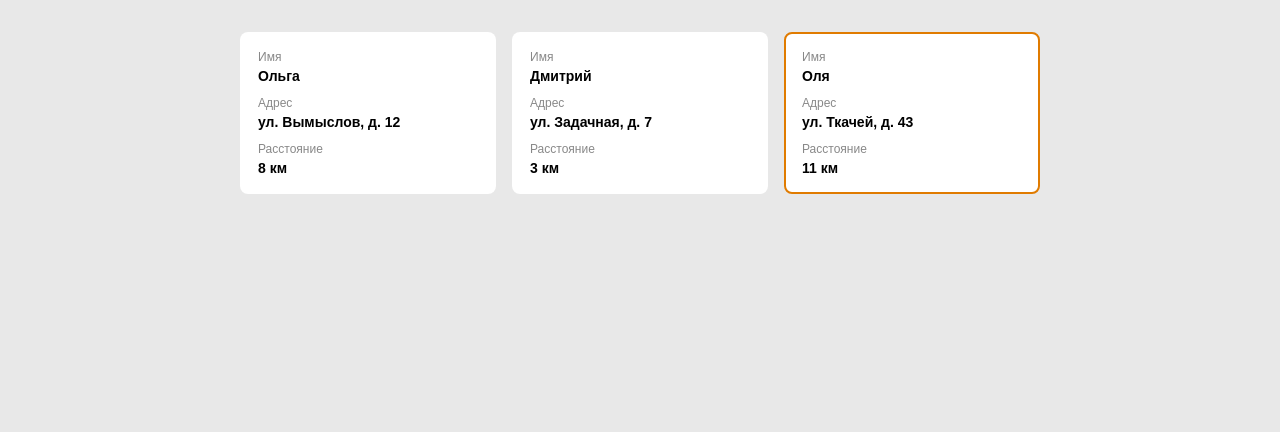
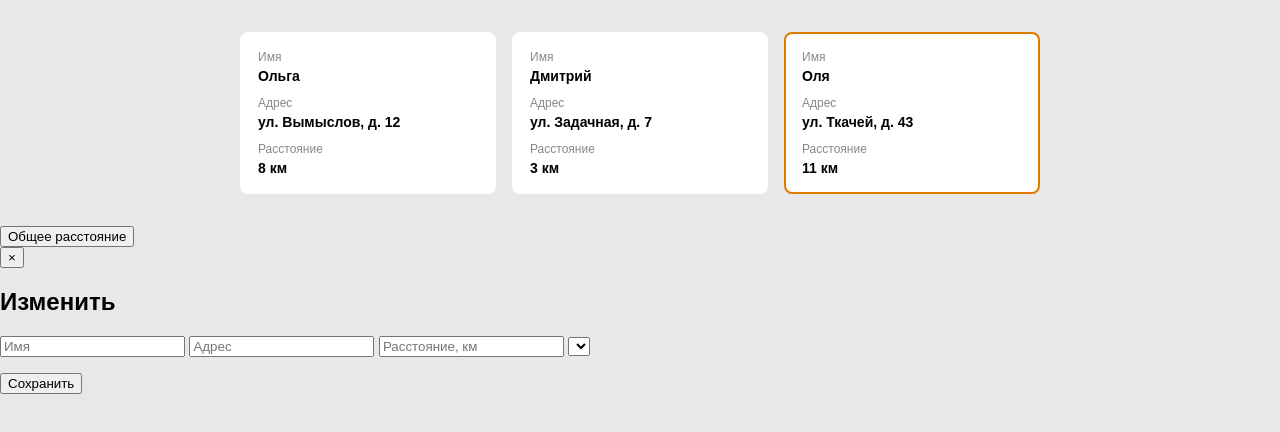
Before and after one commit to petrenkoNNN/theme_19, a plain HTML site: page index.html in a window 1280 px wide. Drawn offline with Linux system fonts and the light colour scheme.

Commit message:
Update index.html

```diff
--- a/index.html
+++ b/index.html
@@ -8,6 +8,27 @@
   </head>
   <body>
     <div class="deliveries"></div>
+
+    <div class="total">
+      <button class="button total-button" type="button">Общее расстояние</button>
+      <div class="total-result"></div>
+    </div>
+
+    <div class="modal">
+      <div class="modal-window">
+        <button class="modal-close" type="button" aria-label="Закрыть">&times;</button>
+        <h2 class="modal-title">Изменить</h2>
+        <form class="modal-form">
+          <input class="modal-input" type="text" name="name" placeholder="Имя" required>
+          <input class="modal-input" type="text" name="address" placeholder="Адрес" required>
+          <input class="modal-input" type="text" name="distance" placeholder="Расстояние, км" required>
+          <select class="modal-input modal-status" name="status" required></select>
+          <p class="modal-error"></p>
+          <button class="button modal-submit" type="submit">Сохранить</button>
+        </form>
+      </div>
+    </div>
+
     <script type="module" src="js/main.js"></script>
   </body>
 </html>
```
